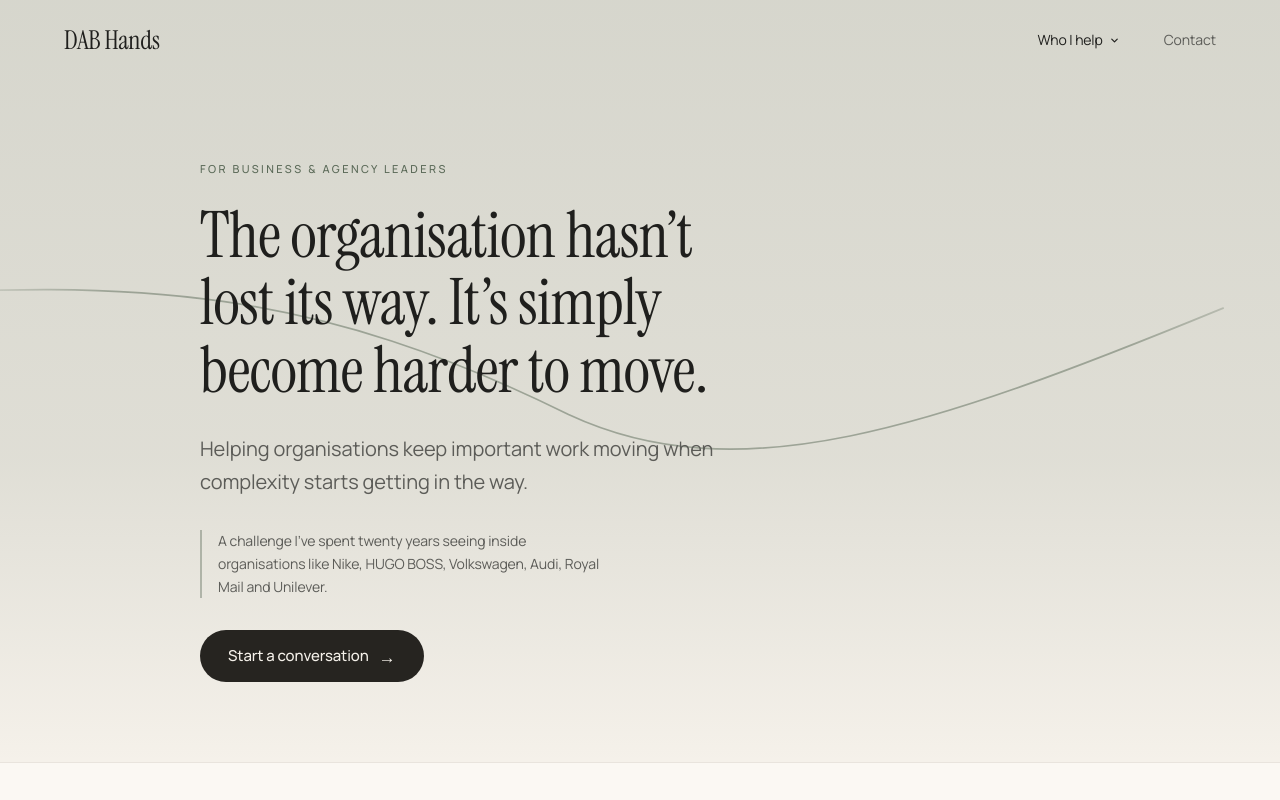
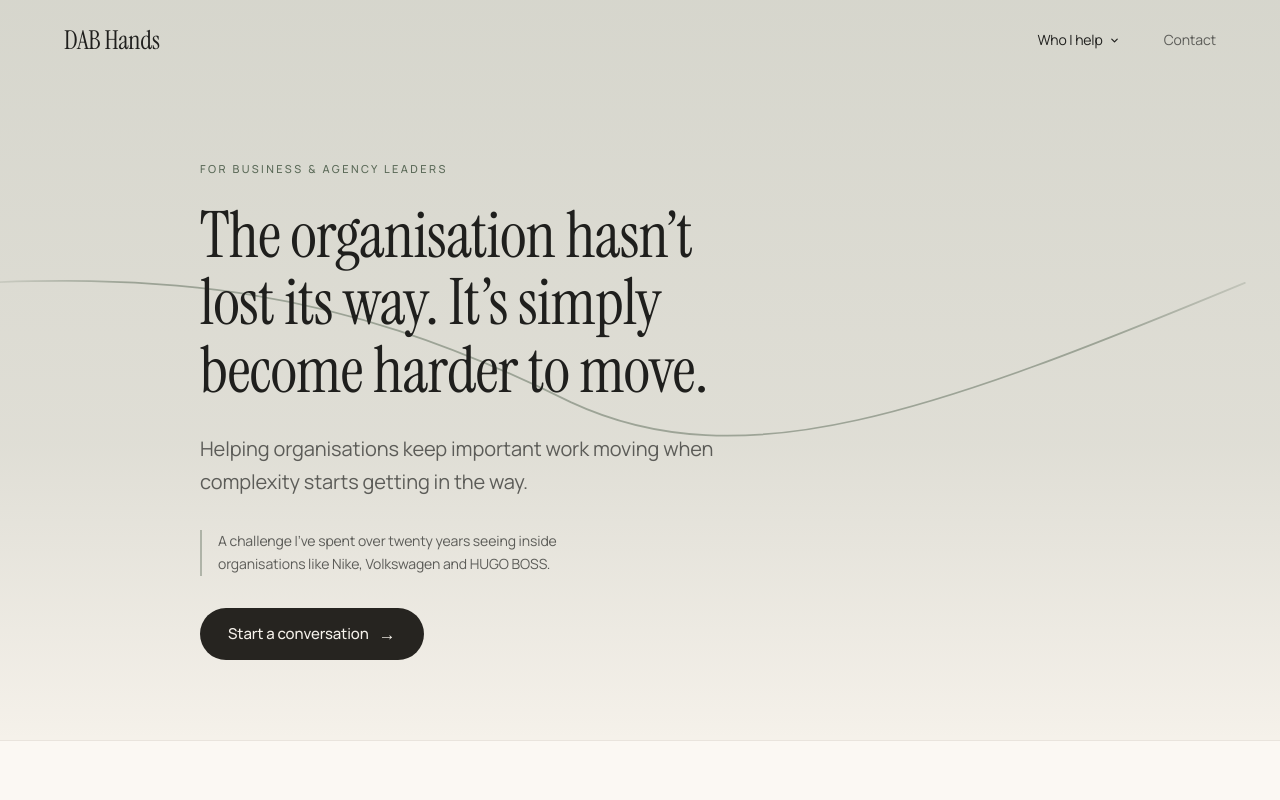
Before and after one commit to darrenbrett-lang/dabhands.delivery, a Next.js app: page /business-and-agency-leaders in a window 1280 px wide. Shown: the top 800 px of the page. Built offline with nearby package versions, Linux system fonts and the light colour scheme.

Commit message:
Room heroes: tighten the trust line
"over twenty years" and a shorter brand list: Nike, Volkswagen and
HUGO BOSS. Applied to all three room pages.

Co-Authored-By: Claude Opus 4.8 <noreply@anthropic.com>

```diff
--- a/pages/business-and-agency-leaders.tsx
+++ b/pages/business-and-agency-leaders.tsx
@@ -8,7 +8,7 @@ const content: OperatorContent = {
   hero: {
     headline: 'The organisation hasn’t lost its way. It’s simply become harder to move.',
     subline: 'Helping organisations keep important work moving when complexity starts getting in the way.',
-    trust: 'A challenge I’ve spent twenty years seeing inside organisations like Nike, HUGO BOSS, Volkswagen, Audi, Royal Mail and Unilever.',
+    trust: 'A challenge I’ve spent over twenty years seeing inside organisations like Nike, Volkswagen and HUGO BOSS.',
   },
   validation: {
     heading: 'All the blocks are in place.',
--- a/pages/creators-and-founders.tsx
+++ b/pages/creators-and-founders.tsx
@@ -8,7 +8,7 @@ const content: OperatorContent = {
   hero: {
     headline: 'Everything depends on you. Until it can’t.',
     subline: 'Helping founder-led businesses build the capability required for their next stage of growth.',
-    trust: 'A challenge I’ve spent twenty years seeing inside organisations like Nike, HUGO BOSS, Volkswagen, Audi, Royal Mail and Unilever.',
+    trust: 'A challenge I’ve spent over twenty years seeing inside organisations like Nike, Volkswagen and HUGO BOSS.',
   },
   validation: {
     heading: 'You’ve already created momentum.',
--- a/pages/marketing-leaders.tsx
+++ b/pages/marketing-leaders.tsx
@@ -8,7 +8,7 @@ const content: OperatorContent = {
   hero: {
     headline: 'When the work matters too much to get lost on the way.',
     subline: 'Helping brands get more of the original ambition into market.',
-    trust: 'A challenge I’ve spent twenty years seeing inside organisations like Nike, HUGO BOSS, Volkswagen, Audi, Royal Mail and Unilever.',
+    trust: 'A challenge I’ve spent over twenty years seeing inside organisations like Nike, Volkswagen and HUGO BOSS.',
   },
   validation: {
     heading: 'You’ve already done the hard part.',
```
